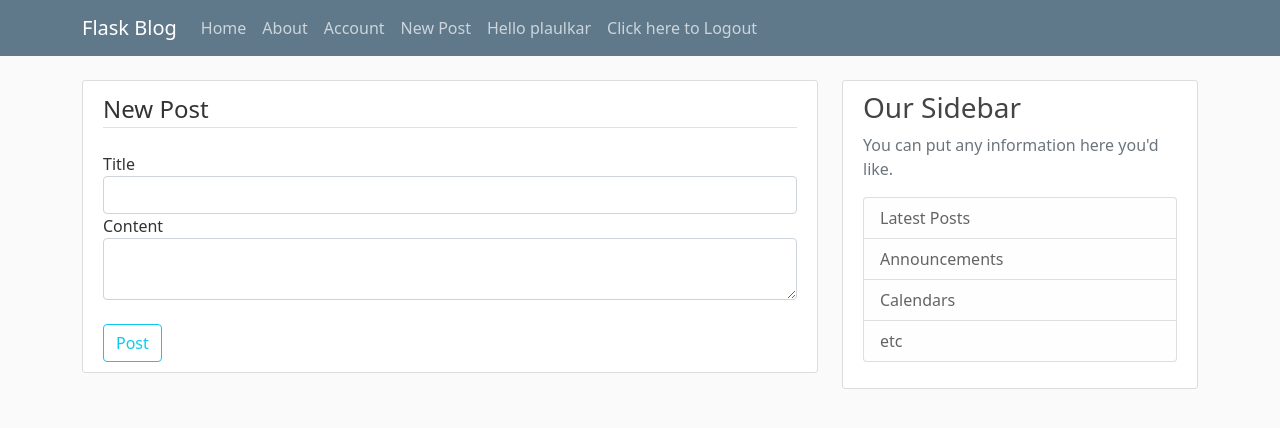
After one commit to pushkarlaulkar/Flask-Projects, a Flask app: page /post/new in a window 1280 px wide. The commit adds this page. Shown: the top 428 px of the page. Run offline with Flask 2, Linux system fonts and the light colour scheme; a user stored in the database is signed in; some libraries are stand-ins or nearby versions.

Commit message:
Updated on Thu, 26 Aug 2021

```diff
--- a/Full-Featured-Web-App/flaskblog/forms.py
+++ b/Full-Featured-Web-App/flaskblog/forms.py
@@ -1,6 +1,6 @@
 from flask_wtf import FlaskForm
 from flask_wtf.file import FileField, FileAllowed
-from wtforms import StringField, PasswordField, SubmitField, BooleanField
+from wtforms import StringField, PasswordField, SubmitField, BooleanField, TextAreaField
 from wtforms.validators import  DataRequired, Length, Email, EqualTo, ValidationError
 from flaskblog.models import User
 from flask_login import current_user
@@ -45,3 +45,8 @@
 			email = User.query.filter_by(email = email.data).first()
 			if(email):
 				raise ValidationError('That email is taken. Please choose a different one.');
+
+class PostForm(FlaskForm):
+	title = StringField('Title', validators=[DataRequired()])
+	content = TextAreaField('Content', validators=[DataRequired()])
+	submit = SubmitField('Post')
--- a/Full-Featured-Web-App/flaskblog/models.py
+++ b/Full-Featured-Web-App/flaskblog/models.py
@@ -18,7 +18,7 @@
 	posts = db.relationship('Post', backref='author', lazy=True);
 
 	def __repr__(self):
-		return f"User('{self.username}', '{self.email}', '{self.image_file}')"
+		return f"User('{self.id}', '{self.username}', '{self.email}', '{self.image_file}')"
 
 class Post(db.Model):
 	id = db.Column(db.Integer, primary_key=True);
@@ -28,4 +28,4 @@
 	user_id = db.Column(db.Integer, db.ForeignKey('user.id'), nullable=False);
 
 	def __repr__(self):
-		return f"User('{self.title}', '{self.date_posted}')"
+		return f"Post('{self.id}', '{self.title}', '{self.date_posted}', '{self.content}', '{self.user_id}')"
--- a/Full-Featured-Web-App/flaskblog/routes.py
+++ b/Full-Featured-Web-App/flaskblog/routes.py
@@ -1,29 +1,16 @@
 from flask import render_template, url_for, flash, redirect, request
 from flaskblog import app, db, bcrypt
-from flaskblog.forms import RegistrationForm, LoginForm, UpdateAccountForm
+from flaskblog.forms import RegistrationForm, LoginForm, UpdateAccountForm, PostForm
 from flaskblog.models import User, Post
 from flask_login import login_user, logout_user, current_user, login_required
 import secrets, os
 from PIL import Image
 
-posts = [
-	{
-		'author' : 'Pushkar Laulkar',
-		'title' : 'Blog Post 1',
-		'content' : 'First Post Content',
-		'date_posted' : 'Aug 17, 2021'
-	},
-	{
-		'author' : 'Jane Doe',
-		'title' : 'Blog Post 2',
-		'content' : 'Second Post Content',
-		'date_posted' : 'Aug 18, 2021'
-	}
-]
-
 @app.route('/')
 @app.route('/home')
 def home():
+	posts = Post.query.all()
+	print(posts)
 	return render_template('home.html', posts=posts);
 
 @app.route('/about')
@@ -95,3 +82,15 @@
 		form.email.data = current_user.email
 	image_file = url_for('static', filename='profile_pics/' + current_user.image_file)
 	return render_template('account.html', title='Account', image_file=image_file, form=form)
+
+@app.route('/post/new', methods=['GET', 'POST'])
+@login_required
+def new_post():
+	form=PostForm()
+	if (form.validate_on_submit()):
+		post = Post(title=form.title.data, content=form.content.data, author=current_user)
+		db.session.add(post)
+		db.session.commit();
+		flash('Your post has been created', 'success')
+		return redirect(url_for('home'))
+	return render_template('create_post.html', title='New Post', form=form)
--- /dev/null
+++ b/Full-Featured-Web-App/flaskblog/templates/create_post.html
@@ -0,0 +1,41 @@
+{% extends "layout.html" %}
+{% block content %}
+	<div class='content-section'>
+		<form method="POST", action="">
+			{{ form.hidden_tag() }}
+			<fieldset class="form-group">
+				<legend class="border-bottom mb-4">New Post</legend>
+				<div class="form-group">
+					{{ form.title.label(class="form-control-label") }}
+
+					{% if form.title.errors %}
+						{{ form.title(class="form-control form-control-lg is-invalid") }}
+						<div class="invalid-feedback">
+							{% for error in form.title.errors %}
+								<span>{{ error }}</span>
+							{% endfor %}
+						</div>
+					{% else %}
+						{{ form.title(class="form-control form-control-label") }}
+					{% endif %}
+				</div>
+				<div class="form-group">
+					{{ form.content.label(class="form-control-label") }}
+					{% if form.content.errors %}
+						{{ form.content(class="form-control form-control-lg is-invalid") }}
+						<div class="invalid-feedback">
+							{% for error in form.content.errors %}
+								<span>{{ error }}</span>
+							{% endfor %}
+						</div>
+					{% else %}
+						{{ form.content(class="form-control form-control-label") }}
+					{% endif %}
+				</div>
+			</fieldset><br>
+			<div class="form-group">
+					{{ form.submit(class="btn btn-outline-info") }}
+			</div>
+		</form>
+	</div>
+{% endblock content %}
--- a/Full-Featured-Web-App/flaskblog/templates/home.html
+++ b/Full-Featured-Web-App/flaskblog/templates/home.html
@@ -2,10 +2,11 @@
 {% block content %}
 	{% for post in posts %}
 		<article class="media content-section">
+		  <img class="rounded-circle article-img" src="{{ url_for('static', filename='profile_pics/' + post.author.image_file) }}">
 		  <div class="media-body">
 			<div class="article-metadata">
-			  <a class="mr-2" href="#">{{ post.author }}</a>
-			  <small class="text-muted">{{ post.date_posted }}</small>
+			  <a class="mr-2" href="#">{{ post.author.username }}</a>
+			  <small class="text-muted">{{ post.date_posted.strftime('%Y-%m-%d') }}</small>
 			</div>
 			<h2><a class="article-title" href="#">{{ post.title }}</a></h2>
 			<p class="article-content">{{ post.content }}</p>
--- a/Full-Featured-Web-App/flaskblog/templates/layout.html
+++ b/Full-Featured-Web-App/flaskblog/templates/layout.html
@@ -33,6 +33,7 @@
 					<div class="navbar-nav">
 						{% if current_user.is_authenticated %}
 							<a class="nav-item nav-link" href="{{ url_for('account') }}">Account</a>
+							<a class="nav-item nav-link" href="{{ url_for('new_post') }}">New Post</a>
 							<span class="nav-item nav-link">Hello {{ current_user.username }}</span><a class="nav-item nav-link" href="{{ url_for('logout') }}">Click here to Logout</a>
 						{% else %}
 							<a class="nav-item nav-link" href="{{ url_for('login') }}">Login</a>
```
Also changed, not shown: Full-Featured-Web-App/flaskblog/site.db.
